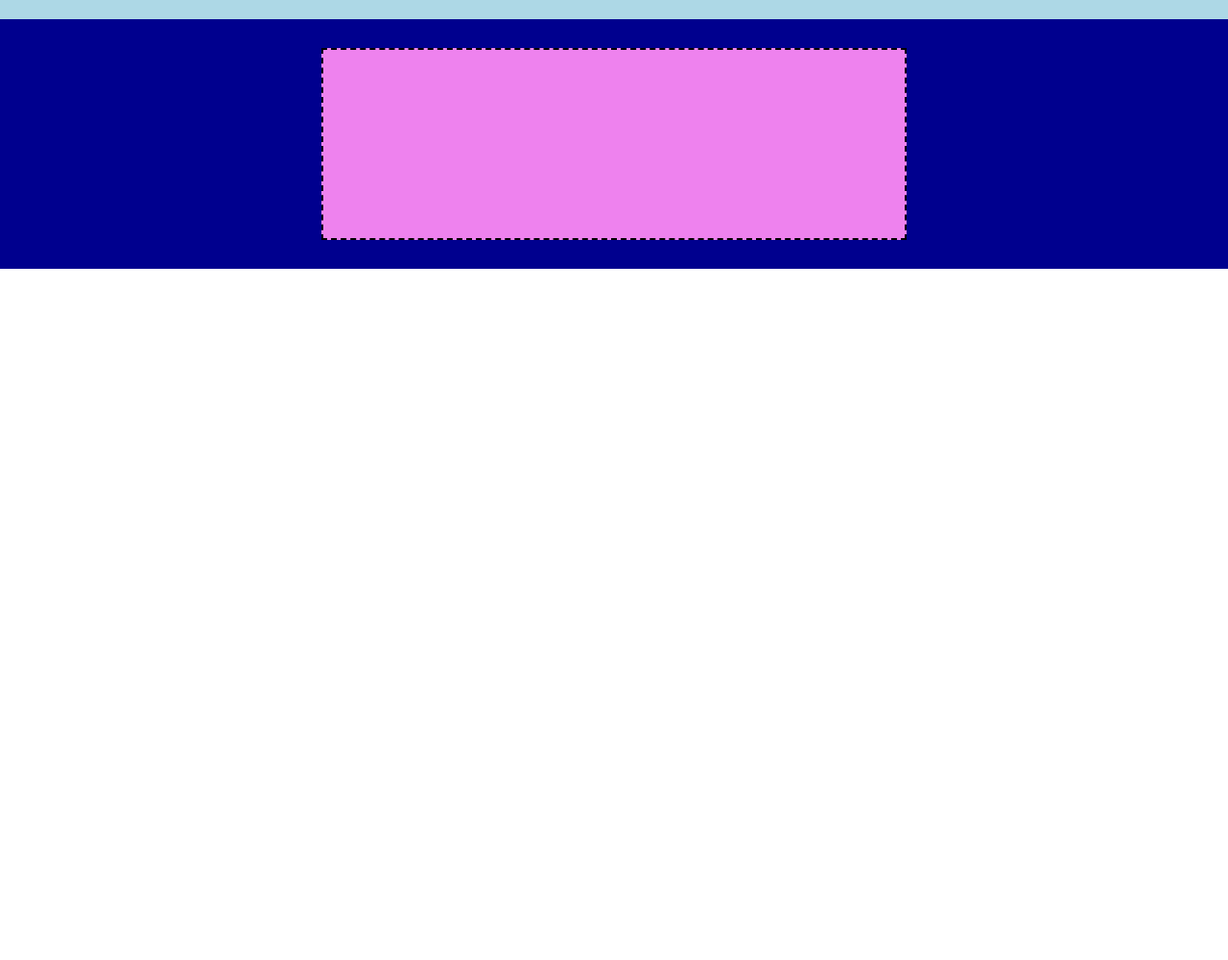
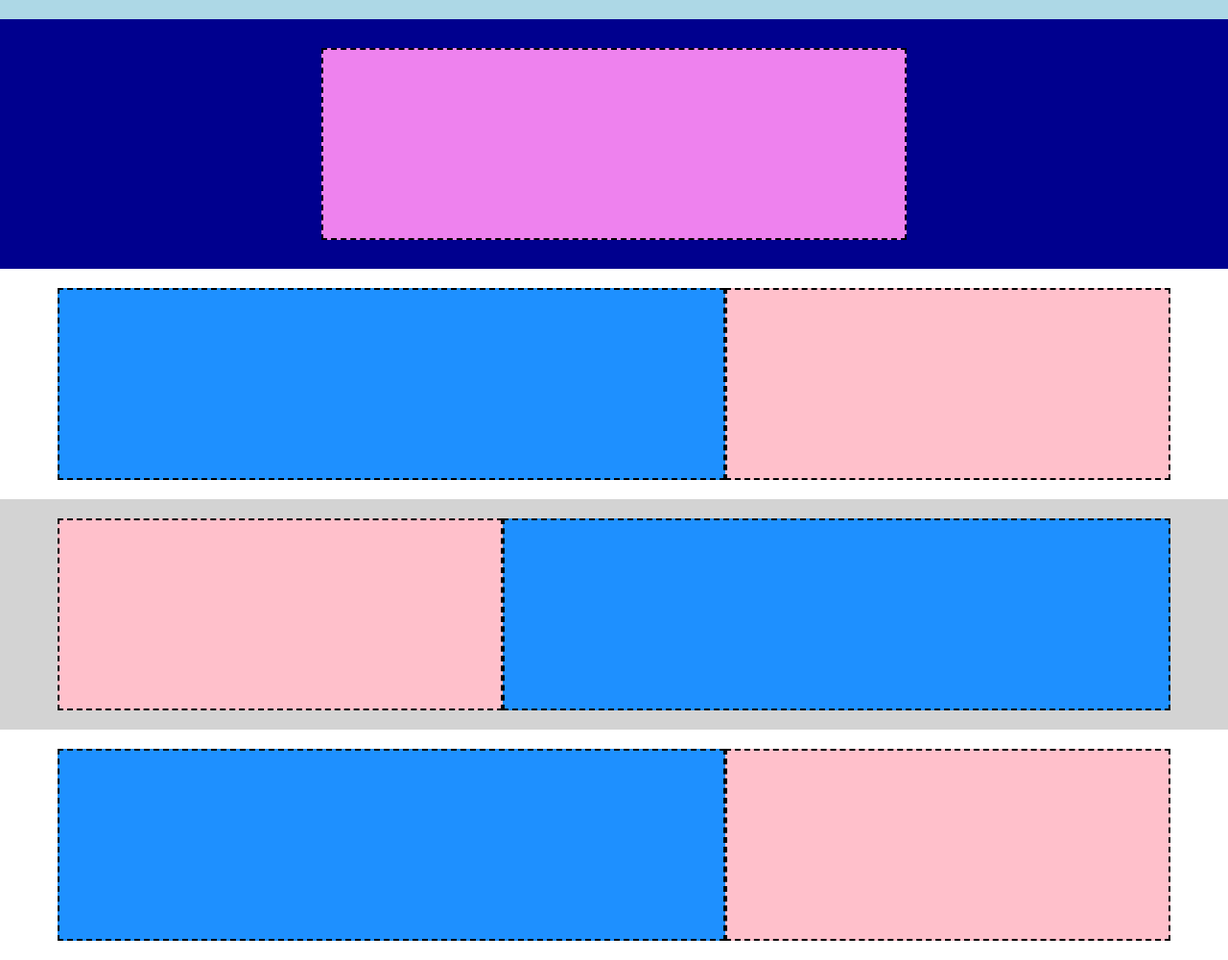
Before and after one commit to TaccLuc/htmlcss-struttura-discord, a plain HTML site: page index.html in a window 1280 px wide. Shown: the part 80-1080 px from the top of the page at 96% size. Before the commit the page ends 800 px from the top, so only its background shows below. Drawn offline with Linux system fonts and the light colour scheme.

Commit message:
Two columns sections

```diff
--- a/css/style.css
+++ b/css/style.css
@@ -61,13 +61,42 @@ nav li{
 }
 
 /* BOTTOM HEADER */
+
 .bottom-header{
     display: flex;
     justify-content: center;
     padding: 30px;
 }
 
+.bottom-header > div{
+    height: 200px;
+    width: 50%;
+}
 
+/*
+    MAIN
+*/
+
+.main-flex-container{
+    display: flex;
+    flex-wrap: wrap;
+    justify-content: center;
+    padding: 20px;
+}
+
+.big-col{
+    width: 60%;
+    height: 200px;
+}
+
+.small-col{
+    width: 40%;
+    height: 200px;
+}
+
+.section-background{
+    background-color: #D3D3D3;
+}
 
 /*
     DEBUG
@@ -87,11 +116,19 @@ div.header-flex-container{
 
 .bottom-header > div{
     background-color: #EE82EE;
-    height: 200px;
-    width: 50%;
     border: 2px dashed black;
 }
 
 .bottom-header{
     background-color: #00008E;
 }
+
+.big-col{
+    background-color: #1E90FF;
+    border: 2px dashed black;
+}
+
+.small-col{
+    background-color: #FFC0CB;
+    border: 2px dashed black;
+}
--- a/index.html
+++ b/index.html
@@ -10,7 +10,9 @@
     </head>
 
     <body>
-
+        <!--
+            HEADER
+         -->
         <header>
             <!--
                 TOP HEADER
@@ -48,7 +50,62 @@
 
         </header>
 
+        <!--
+            MAIN
+         -->
+        <main>
 
+            <!--
+                    FIRST SECTION
+                 -->
+            <div class="container">
+                <section class="main-flex-container">
+                    <div class="big-col">
+
+                    </div>
+
+                    <div class="small-col">
+
+                    </div>
+                </section>
+             </div>
+
+                <!--
+                    SECOND SECTION
+                 -->
+
+            <div class="section-background">
+                <div class="container">
+                    <section class="main-flex-container">
+                        <div class="small-col">
+
+                        </div>
+
+                        <div class="big-col">
+
+                        </div>
+                    </section>
+                </div>
+            </div>
+
+                <!--
+                    THIRD SECTION
+                 -->
+                 <div class="container">
+                    <section class="main-flex-container">
+                        <div class="big-col">
+
+                        </div>
+
+                        <div class="small-col">
+
+                        </div>
+                    </section>
+                 </div>
+
+
+
+        </main>
     </body>
 
 </html>
```
